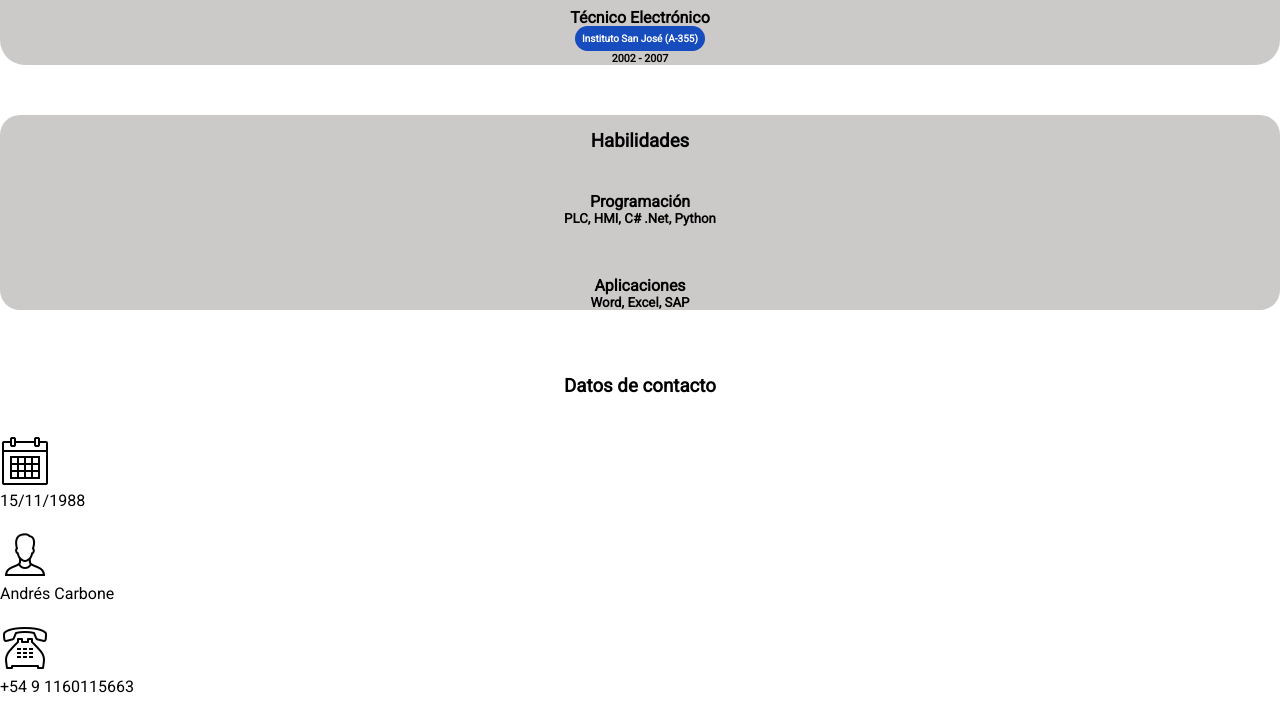
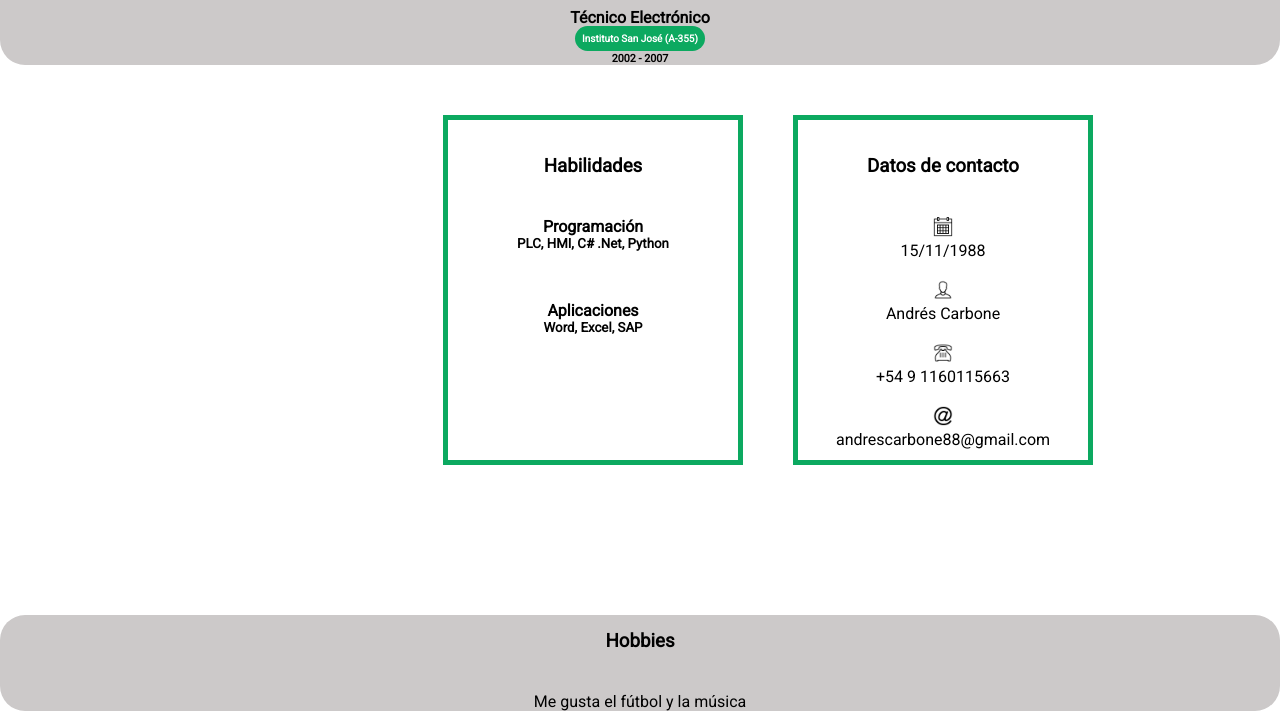
Before and after one commit to andrescarbone88/CV, a plain HTML site: page index.html in a window 1280 px wide. Shown: the part 1210-1927 px from the top of the page. Drawn offline with Linux system fonts and the light colour scheme.

```diff
--- a/index.html
+++ b/index.html
@@ -35,7 +35,7 @@
   <section id="presentacion">
     <img src="img/foto_perfil.jpg" alt="Foto de Perfil">
     <p>Hola! Soy <b>Andrés Carbone</b>, trabajo en el sector de mantenimiento industrial. Me apasiona la tecnología y la automatización</p>
-    <a class="boton" href="#contacto">Contactame</a>
+    <a class="boton" href="#cont">Contactame</a>
   </section>
 
 <!-- Experiencias laborales -->
@@ -90,19 +90,15 @@
 
 <!-- Habilidades -->
   <section id="habilidades">
-    <div class="contenedor">
+    <div class="skills">
       <h3>Habilidades</h3>
       <h4>Programación</h4>
       <h5>PLC, HMI, C# .Net, Python</h5>
       <h4>Aplicaciones</h4>
       <h5>Word, Excel, SAP</h5>
     </div>
-  </section>
-
-<!-- Contacto -->
-
-  <section id="contacto">
-    <div class="contenedor">
+ <!-- Contacto -->
+     <div class="contacto">
     <h3>Datos de contacto</h3>
     <div class="fecha">
       <img src="img/calendario.png" alt="calendario">
--- a/style.css
+++ b/style.css
@@ -128,7 +128,7 @@
 }
 
 main #educacion h5{
-    background-color:  #174cbe;
+    background-color:  #0ca960;
     color: #ffffff;
     display: inline;
     border-radius: 25px;
@@ -145,3 +145,72 @@
 main #habilidades h5{
     margin-bottom: 50px;
 }
+
+main #habilidades {
+
+
+    height: 500px;
+    width: 700px;
+    margin-left: 418px;
+    display: flex;
+    justify-content: space-around;
+    background-color: rgb(255, 255, 255);
+}
+
+main #habilidades .skills {
+
+    height: 350px;
+    width: 300px;
+    padding: 20px;
+    text-align: center;
+    display: inline;
+    border: 5px solid #0ca960;
+
+}
+main #habilidades .contacto {
+
+    height: 350px;
+    width: 300px;
+    padding: 20px;
+    text-align: center;
+    display: inline;
+    border: 5px solid #0ca960;
+
+}
+.fecha img{
+    height: 20px ;
+    width: 20px;
+
+}
+
+.nombre img{
+    height: 20px ;
+    width: 20px;
+}
+.telefono img{
+    height: 20px ;
+    width: 20px;
+}
+.correo img{
+    height: 20px ;
+    width: 20px;
+}
+
+main #hobbies{
+    background-color: rgb(204, 201, 201);
+    text-align: center;
+    border-radius: 25px;
+}
+
+footer{
+    background-color:#0ca960;
+    text-align: center;
+}
+
+@media (max-width:768px) {
+
+    header .etiquetas {
+
+        display: none;
+    }
+}
```
